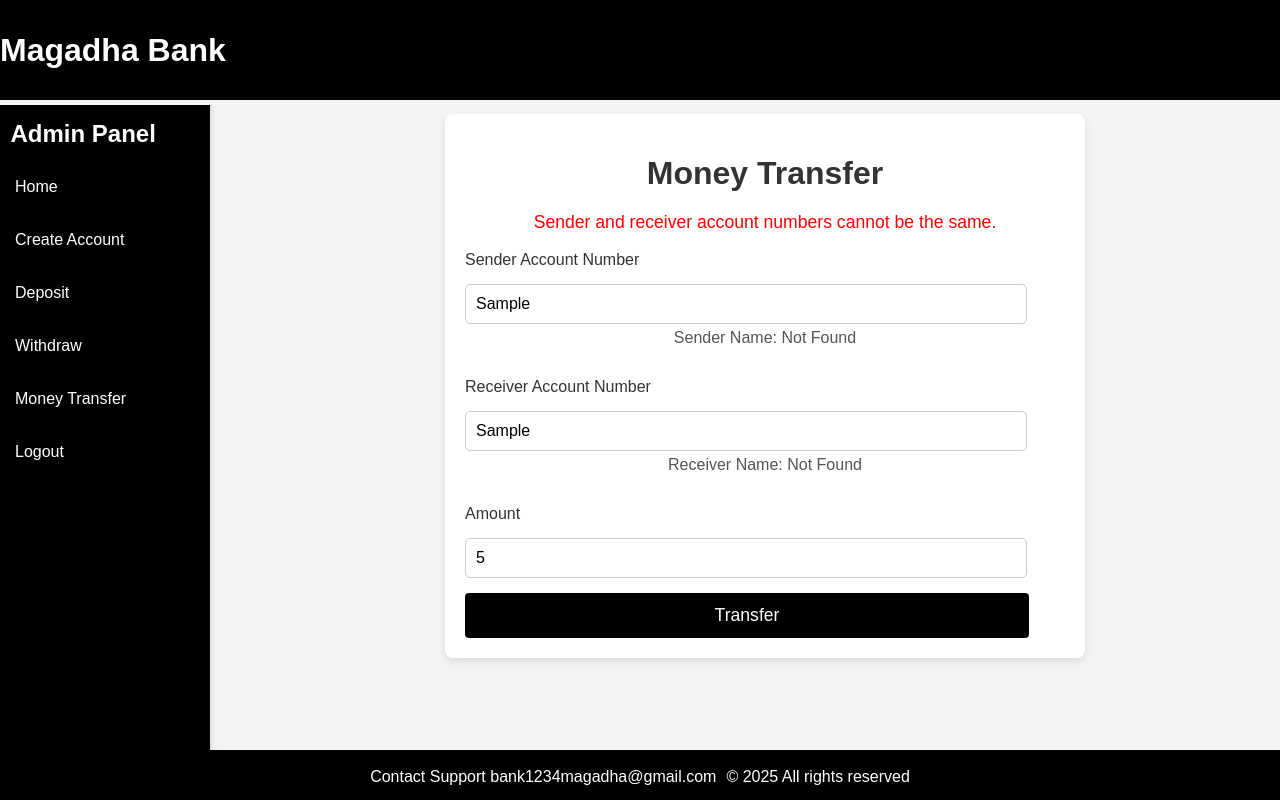
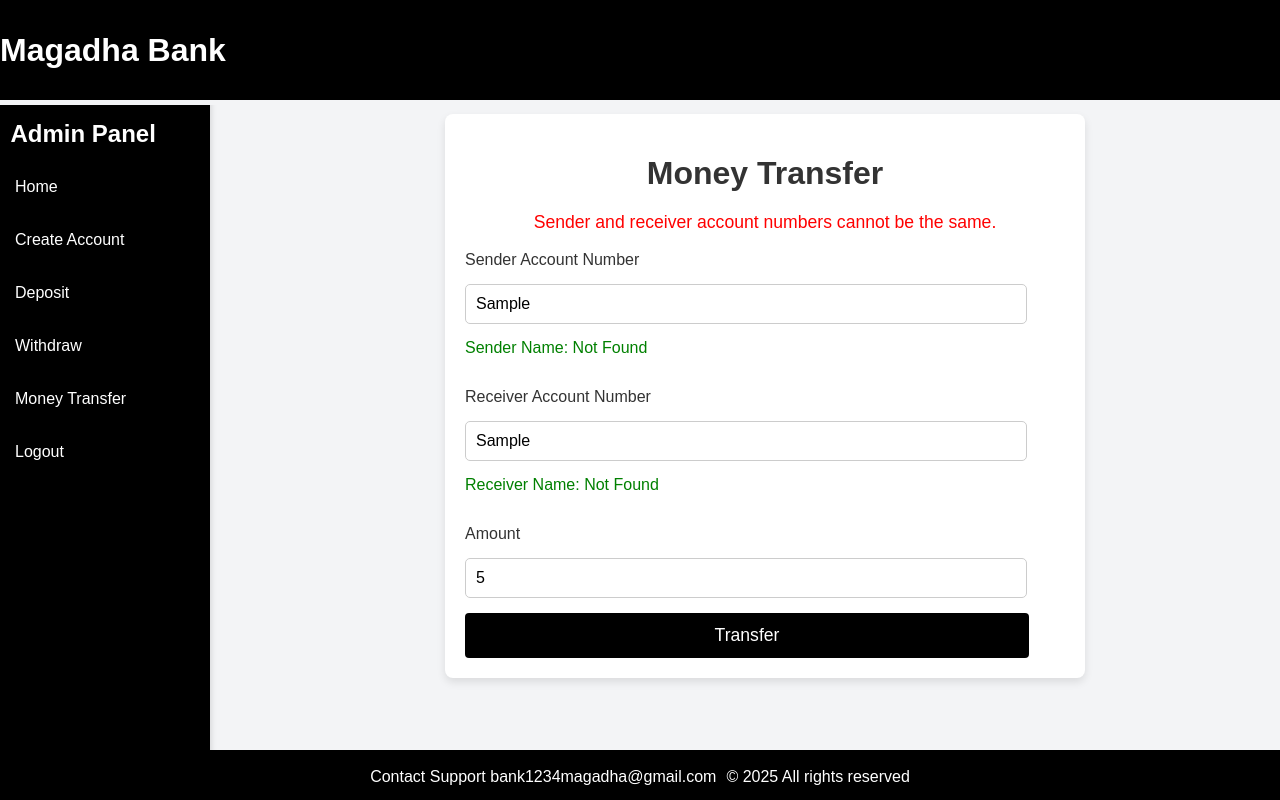
Before and after one commit to jagadeeshpj1610/bankProject, a React (Vite) app in the folder frontend/: page /home/moneytransfer in a window 1280 px wide. Both pictures are taken after typing "Sample", "Sample", "5" into the empty fields and a click on the button "Transfer". Built offline with nearby package versions, Linux system fonts and the light colour scheme; no server answers.

Commit message:
add some css to confirm names in money transfers

```diff
--- a/frontend/src/components/Moneytransfer.jsx
+++ b/frontend/src/components/Moneytransfer.jsx
@@ -132,7 +132,7 @@ const MoneyTransfer = () => {
             onBlur={() => fetchAccountDetails(senderAccount, setSenderName)}
             required
           />
-          {senderName && <p>Sender Name: {senderName}</p>}
+          {senderName && <p style={{textAlign:"left", paddingTop:"10px", color:"green"}}>Sender Name: {senderName}</p>}
           <label htmlFor="">Receiver Account Number</label>
           <input
             className="inputField"
@@ -143,7 +143,7 @@ const MoneyTransfer = () => {
             onBlur={() => fetchAccountDetails(receiverAccount, setReceiverName)}
             required
           />
-          {receiverName && <p>Receiver Name: {receiverName}</p>}
+          {receiverName && <p  style={{textAlign:"left", paddingTop:"10px", color:"green"}}>Receiver Name: {receiverName}</p>}
           <label htmlFor="">Amount</label>
           <input
             className="inputField"
--- a/frontend/src/css/moneyTransfer.css
+++ b/frontend/src/css/moneyTransfer.css
@@ -90,7 +90,7 @@
 }
 
 .transferDetails th {
-  background-color: #007bff;
+  background-color: black;
   color: white;
   font-size: 1.1rem;
   text-align: center;
```
